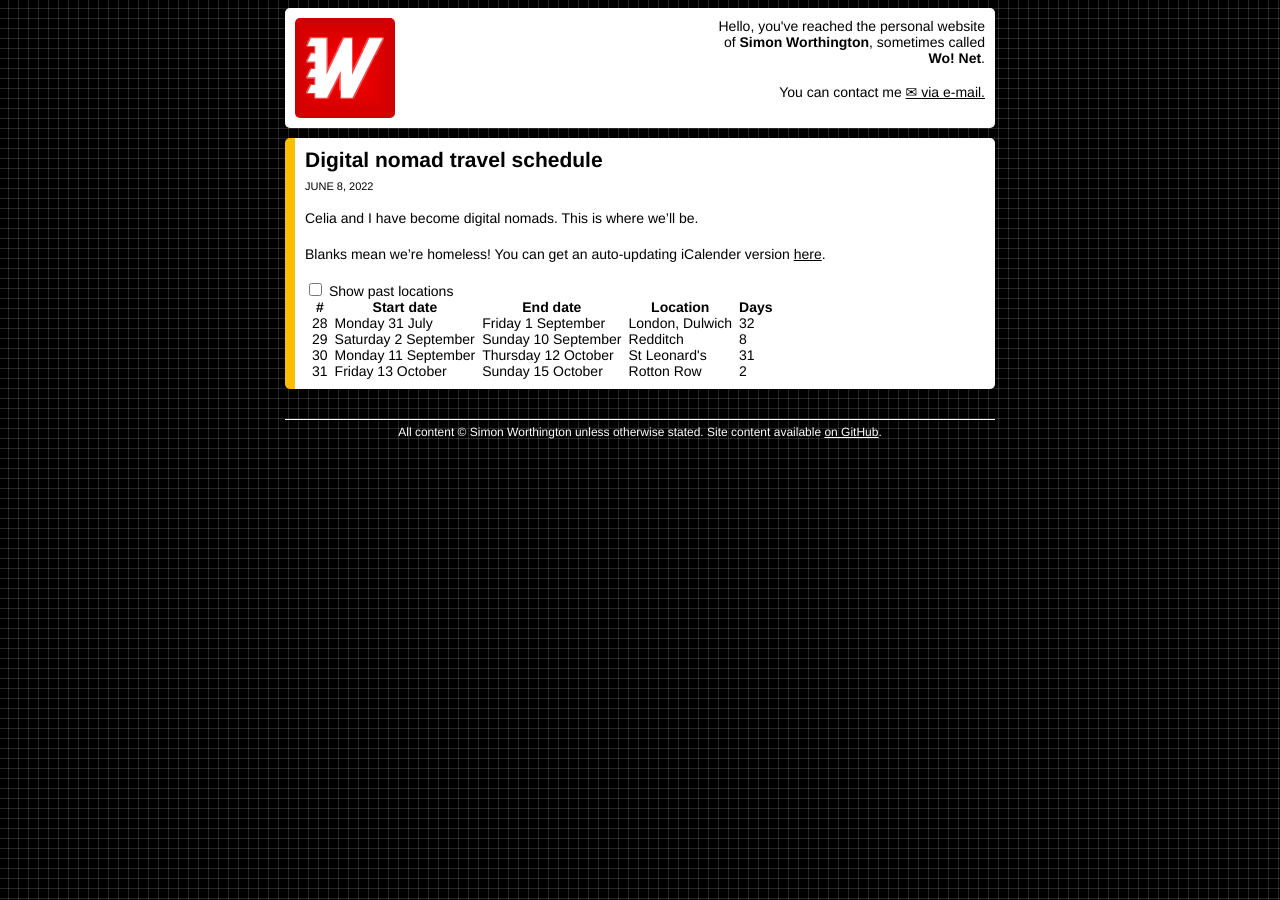
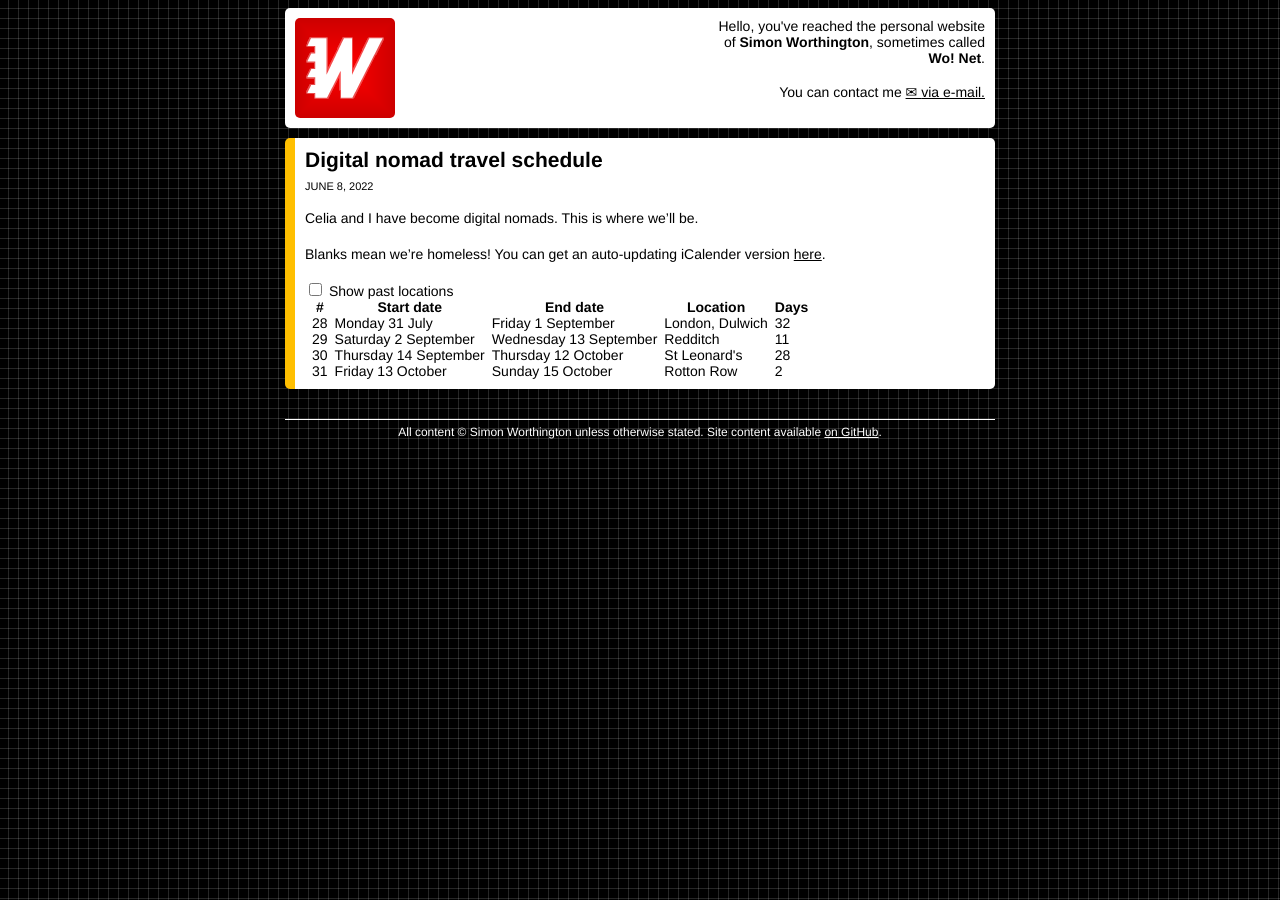
Before and after one commit to simonwo/simonwo.net, a Jekyll site: the page built from _posts/2022-06-08-travel-schedule.md, in a window 1280 px wide. Built offline with Jekyll 4.4.1, drawn with Linux system fonts in a browser that asks for light colours; comment, search, counter and statistics services are not loaded.

Commit message:
Change St Leonards dates.

```diff
--- a/_data/nomads.yml
+++ b/_data/nomads.yml
@@ -83,9 +83,9 @@
   end: 2023-09-01
   location: London, Dulwich
 - start: 2023-09-02
-  end: 2023-09-10
+  end: 2023-09-13
   location: Redditch
-- start: 2023-09-11
+- start: 2023-09-14
   end: 2023-10-12
   location: St Leonard's
 - start: 2023-10-13
```
